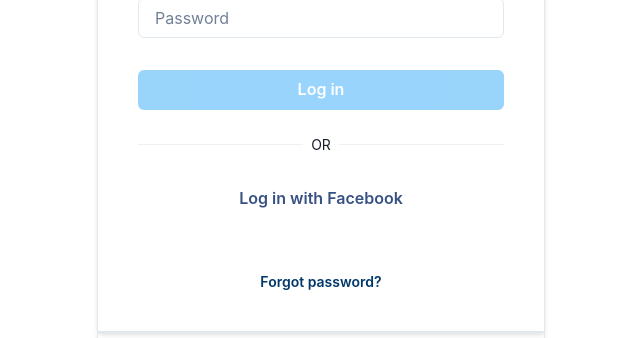
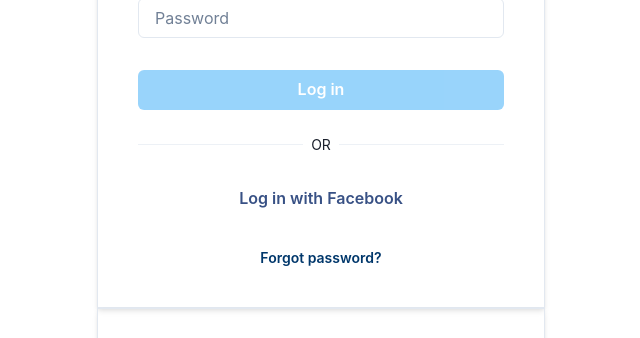
Before and after one commit to TheoEwzZer/InstaClone, a React (Create React App) app in the folder frontend/: page / in a window 1280 px wide. Shown: the part 462-800 px from the top of the page, without its empty margins (319-959 px from the left). Built offline with nearby package versions, Linux system fonts and the light colour scheme.

Commit message:
🎨 style: only show error message when errorMessage is true

```diff
--- a/frontend/src/pages/components/login.tsx
+++ b/frontend/src/pages/components/login.tsx
@@ -181,9 +181,11 @@
               <Button colorScheme="link" color="rgb(56, 81, 133)">
                 Log in with Facebook
               </Button>
-              <Text textAlign="center" color="red.500">
-                {errorMessage}
-              </Text>
+              {errorMessage && (
+                <Text textAlign="center" color="red.500">
+                  {errorMessage}
+                </Text>
+              )}
               <Button colorScheme="link" color="rgb(0, 55, 107)" size="sm">
                 Forgot password?
               </Button>
--- a/frontend/src/pages/components/register.tsx
+++ b/frontend/src/pages/components/register.tsx
@@ -280,9 +280,11 @@
                 >
                   Next
                 </Button>
+                {errorMessage && (
                   <Text textAlign="center" color="red.500">
                     {errorMessage}
                   </Text>
+                )}
               </Stack>
             </Stack>
           </Box>
@@ -380,9 +382,11 @@
                 >
                   Go Back
                 </Button>
+                {errorMessage && (
                   <Text textAlign="center" color="red.500">
                     {errorMessage}
                   </Text>
+                )}
               </Stack>
             </Stack>
           </Box>
```
Lines whose indentation alone changed are shown as unchanged.
